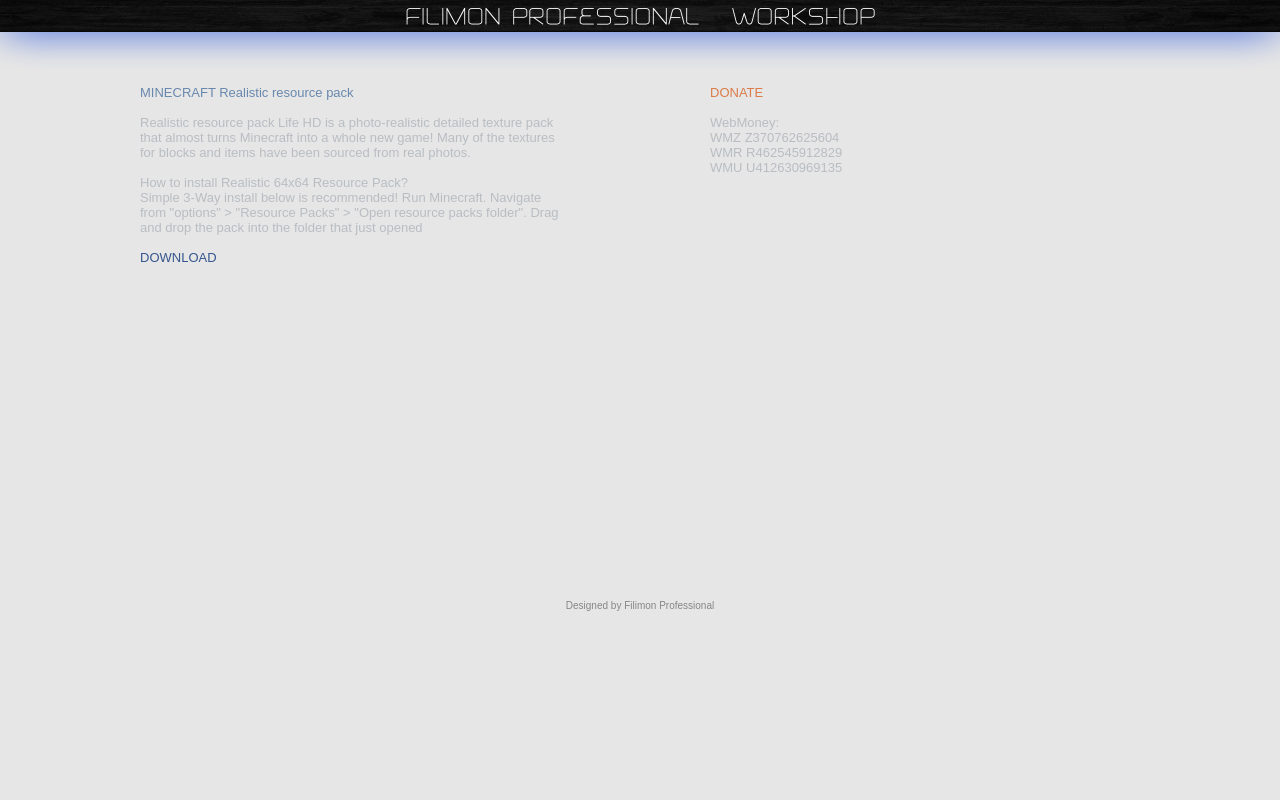
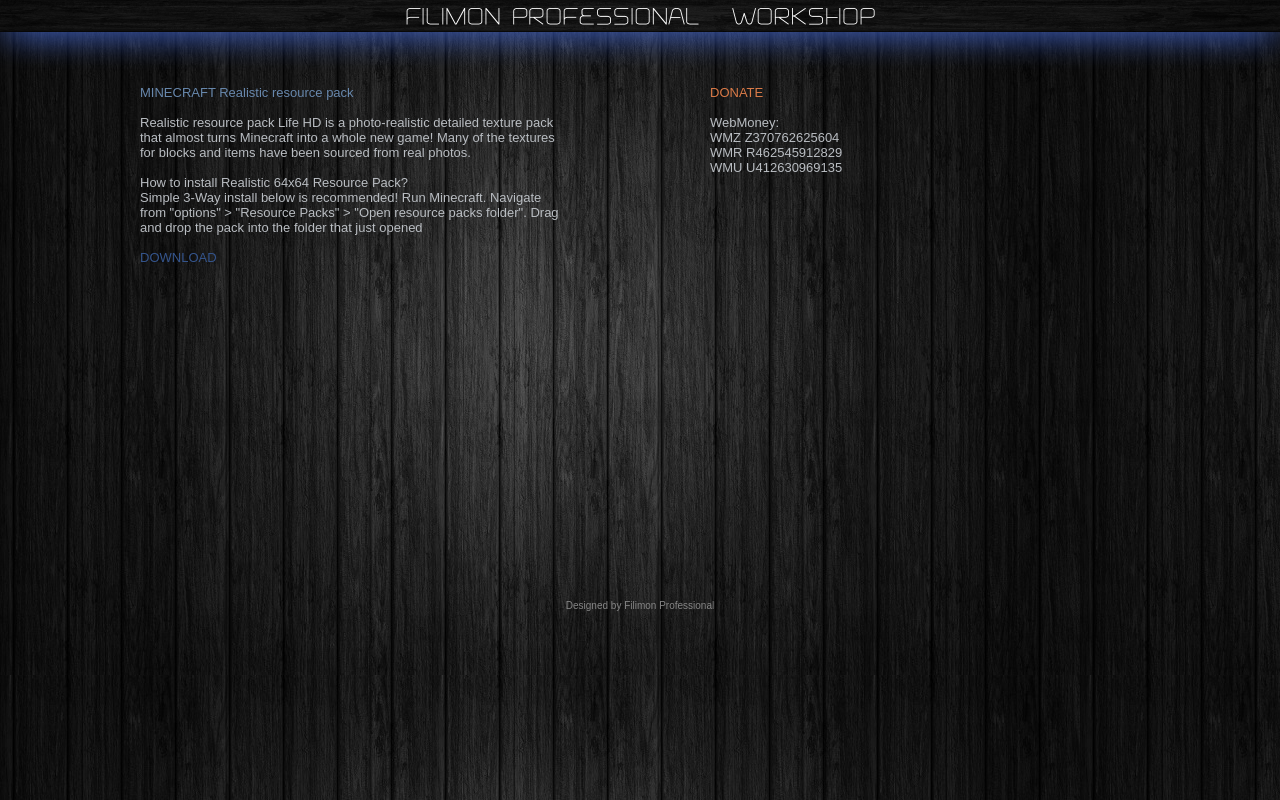
Before and after one commit to AndreyFP/fp.github.io, a plain HTML site: page index.html in a window 1280 px wide. Drawn offline with Linux system fonts and the light colour scheme.

```diff
--- a/css/main.css
+++ b/css/main.css
@@ -8,7 +8,7 @@
 
 body {
 	 /*site white background and reserve color*/
-	background: url("../images/bg.jpg")#e6e6e6;
+	background: url("../images/bg.png")#e6e6e6;
 	font: 12px Arial, Tahoma, sans-serif;
 }
 
```
